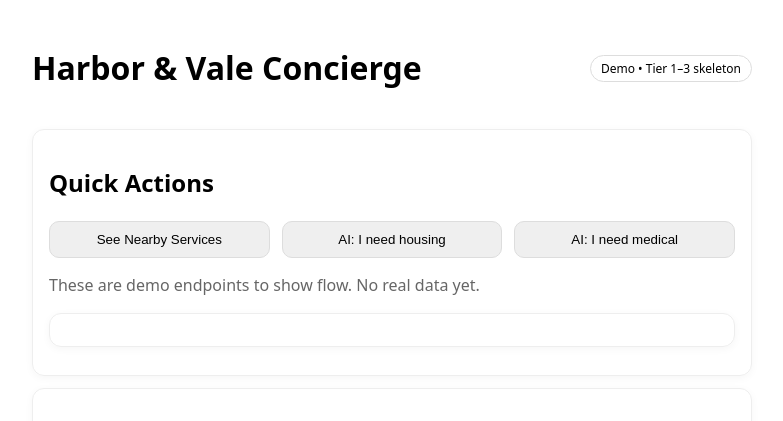
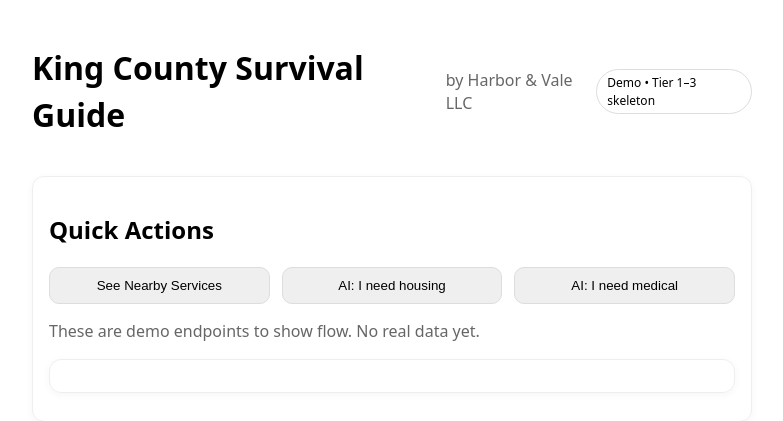
Before and after one commit to HarborandVale/King-County-Survival-Guide-Demo, a Flask app: page / in a window 1280 px wide. Shown: the top 421 px of the page, without its empty margins (248-1031 px from the left). Run offline with Flask 3, Linux system fonts and the light colour scheme.

Commit message:
Update index.html

```diff
--- a/templates/index.html
+++ b/templates/index.html
@@ -3,7 +3,7 @@
 <head>
   <meta charset="utf-8" />
   <meta name="viewport" content="width=device-width,initial-scale=1" />
-  <title>Harbor & Vale Concierge (Demo)</title>
+  <title>King County Survival Guide – Harbor &amp; Vale LLC (Demo)</title>
   <style>
     body{font-family:system-ui,Arial,sans-serif;max-width:720px;margin:24px auto;padding:0 16px;line-height:1.45}
     header{display:flex;justify-content:space-between;align-items:center;margin-bottom:16px}
@@ -20,7 +20,8 @@
 </head>
 <body>
   <header>
-    <h1>Harbor & Vale Concierge</h1>
+    <h1>King County Survival Guide</h1>
+<p class="muted">by Harbor &amp; Vale LLC</p>
     <span class="pill">Demo • Tier 1–3 skeleton</span>
   </header>
 
```
